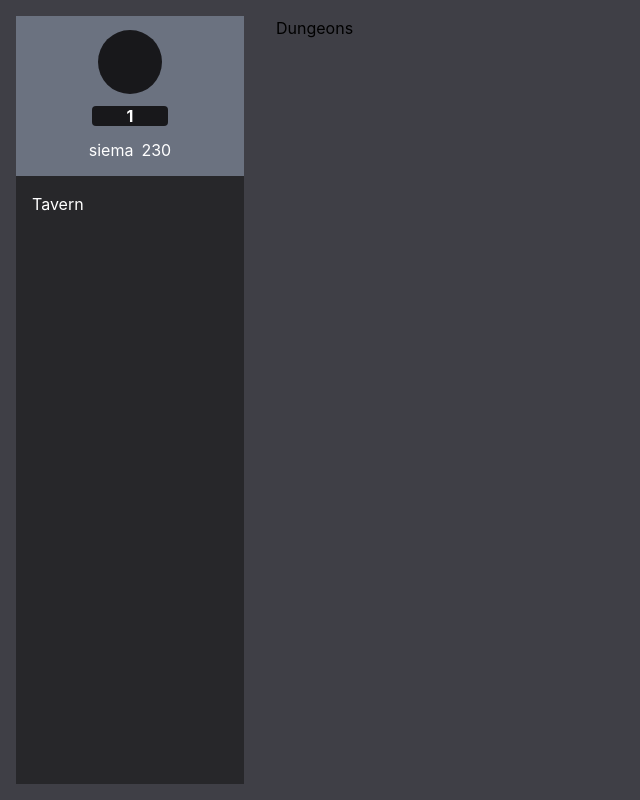
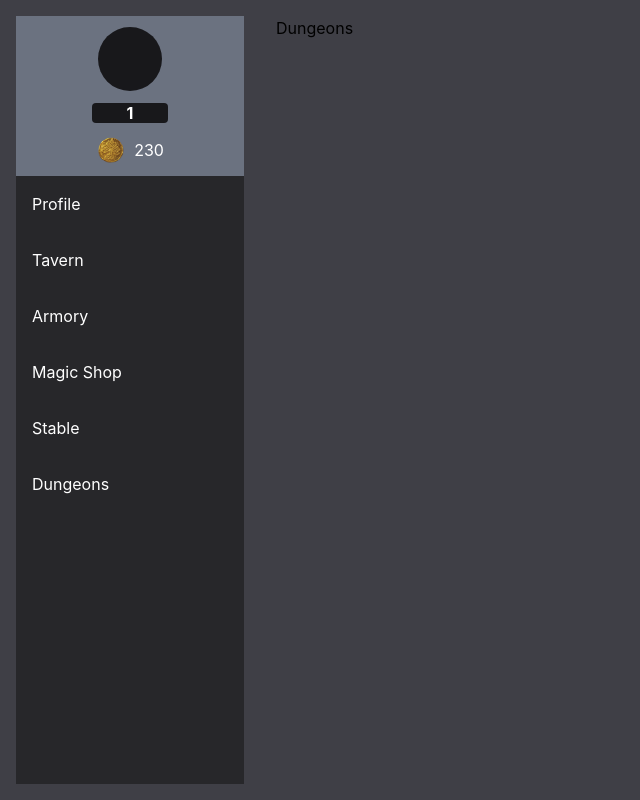
Before and after one commit to JLasek-git/my-web-browser-game, a Next.js app: page /dungeons in a window 1280 px wide. Shown: the whole page, without its empty margins (0-640 px from the left). Built offline with nearby package versions, Linux system fonts and the light colour scheme.

Commit message:
Add temporary approutes

```diff
--- /dev/null
+++ b/App/enums/AppRoutesEnum.ts
@@ -0,0 +1,8 @@
+export enum AppRoutesEnum {
+  Profile = "/",
+  Tavern = "/tavern",
+  Armory = "/armory",
+  MagicShop = "/magicshop",
+  Stable = "/stable",
+  Dungeons = "/dungeons",
+}
--- /dev/null
+++ b/App/enums/AppRoutesNamesEnum.ts
@@ -0,0 +1,8 @@
+export enum AppRoutesNamesEnum {
+  Profile = "Profile",
+  Tavern = "Tavern",
+  Armory = "Armory",
+  MagicShop = "Magic Shop",
+  Stable = "Stable",
+  Dungeons = "Dungeons",
+}
--- /dev/null
+++ b/App/routes/app.routes.ts
@@ -0,0 +1,34 @@
+import { AppRoutesEnum } from "../enums/AppRoutesEnum";
+import { AppRoutesNamesEnum } from "../enums/AppRoutesNamesEnum";
+
+export type Route = {
+  name: AppRoutesNamesEnum;
+  path: AppRoutesEnum;
+};
+
+export const availableAppRoutes: Route[] = [
+  {
+    name: AppRoutesNamesEnum.Profile,
+    path: AppRoutesEnum.Profile,
+  },
+  {
+    name: AppRoutesNamesEnum.Tavern,
+    path: AppRoutesEnum.Tavern,
+  },
+  {
+    name: AppRoutesNamesEnum.Armory,
+    path: AppRoutesEnum.Armory,
+  },
+  {
+    name: AppRoutesNamesEnum.MagicShop,
+    path: AppRoutesEnum.MagicShop,
+  },
+  {
+    name: AppRoutesNamesEnum.Stable,
+    path: AppRoutesEnum.Stable,
+  },
+  {
+    name: AppRoutesNamesEnum.Dungeons,
+    path: AppRoutesEnum.Dungeons,
+  },
+];
--- a/Global/components/layout/NavigationDrawer.tsx
+++ b/Global/components/layout/NavigationDrawer.tsx
@@ -1,5 +1,6 @@
 import NavigationItem from "./NavigationItem";
 import UserProfileInfo from "./UserProfileInfo";
+import { availableAppRoutes } from "../../../App/routes/app.routes";
 
 type Props = {};
 const NavigationDrawer = (props: Props) => {
@@ -7,9 +8,10 @@ const NavigationDrawer = (props: Props) => {
     <nav className="w-80 h-full bg-zinc-700 p-4 text-white">
       <div className="h-full w-full bg-zinc-800">
         <UserProfileInfo />
-        <div className="w-full h-fit flex flex-col justify-start p-4 hover:bg-zinc-900">
-          <NavigationItem />
-        </div>
+
+        {availableAppRoutes.map((route) => {
+          return <NavigationItem route={route} />;
+        })}
       </div>
     </nav>
   );
--- a/Global/components/layout/NavigationItem.tsx
+++ b/Global/components/layout/NavigationItem.tsx
@@ -1,8 +1,16 @@
+import { Route } from "../../../App/routes/app.routes";
 import Link from "next/link";
 
-type Props = {};
+type Props = {
+  route: Route;
+};
+
 const NavigationItem = (props: Props) => {
-  return <Link href={"/tavern"}>Tavern</Link>;
+  return (
+    <div className="w-full h-fit flex flex-col justify-start p-4 hover:bg-zinc-900">
+      <Link href={props.route.path}>{props.route.name}</Link>
+    </div>
+  );
 };
 
 export default NavigationItem;
--- a/Global/components/layout/UserProfileInfo.tsx
+++ b/Global/components/layout/UserProfileInfo.tsx
@@ -1,3 +1,5 @@
+import Image from "next/image";
+
 type Props = {};
 const UserProfileInfo = (props: Props) => {
   return (
@@ -7,12 +9,12 @@ const UserProfileInfo = (props: Props) => {
         1
       </div>
       <div className="flex justify-start items-center gap-2">
-        {/* <img
-          src="../../../../assets/images/Coin_of_Plentiful.png"
+        <Image
+          src={require("../../../assets/images/Coin_of_Plentiful.png")}
+          width="30"
+          height="30"
           alt="Gold"
-          className="w-8"
-        /> */}
-        siema
+        />
         <div>230</div>
       </div>
     </div>
```
Also changed, not shown: assets/images/Coin_of_Plentiful.png (added).
